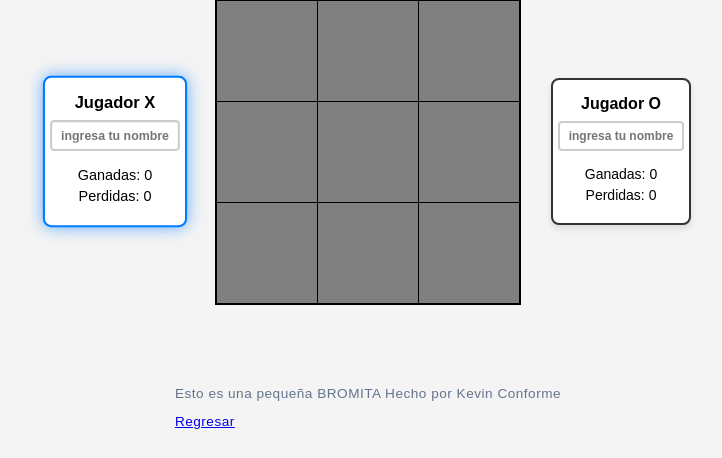
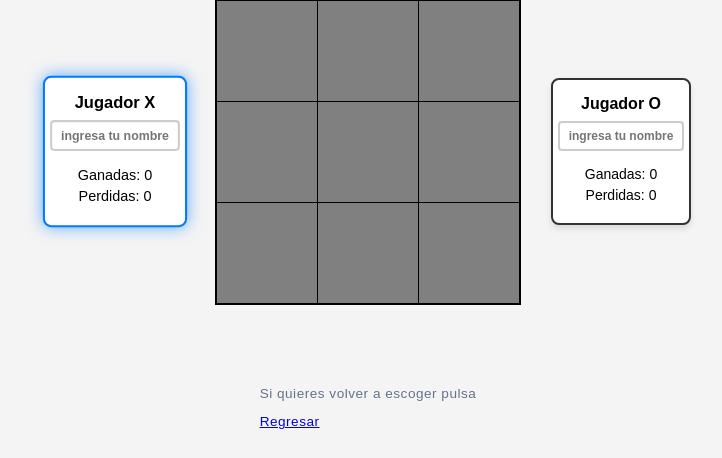
Before and after one commit to KevinConforme/Web-Personal-Django3, a Django app: page /tres_en_raya/ in a window 1280 px wide. Shown: the part 342-800 px from the top of the page, without its empty margins (272-994 px from the left). Run offline with Django 3.2, Linux system fonts and the light colour scheme.

Commit message:
Update tres_en_raya.html

```diff
--- a/WebPersonal/core/templates/core/tres_en_raya.html
+++ b/WebPersonal/core/templates/core/tres_en_raya.html
@@ -213,7 +213,7 @@ select, button{
         <p>Perdidas: <span id="perdidasO">0</span></p>
     </div>
 </div>
-<footer> Esto es una pequeña BROMITA Hecho por Kevin Conforme <p><a href="{% url 'juego' %}">Regresar</a></p></footer>
+<footer> Si quieres volver a escoger pulsa <p><a href="{% url 'juego' %}">Regresar</a></p></footer>
 <script>
 const celdas = document.querySelectorAll('.tablero-div');
 let turnoX = true;
```
